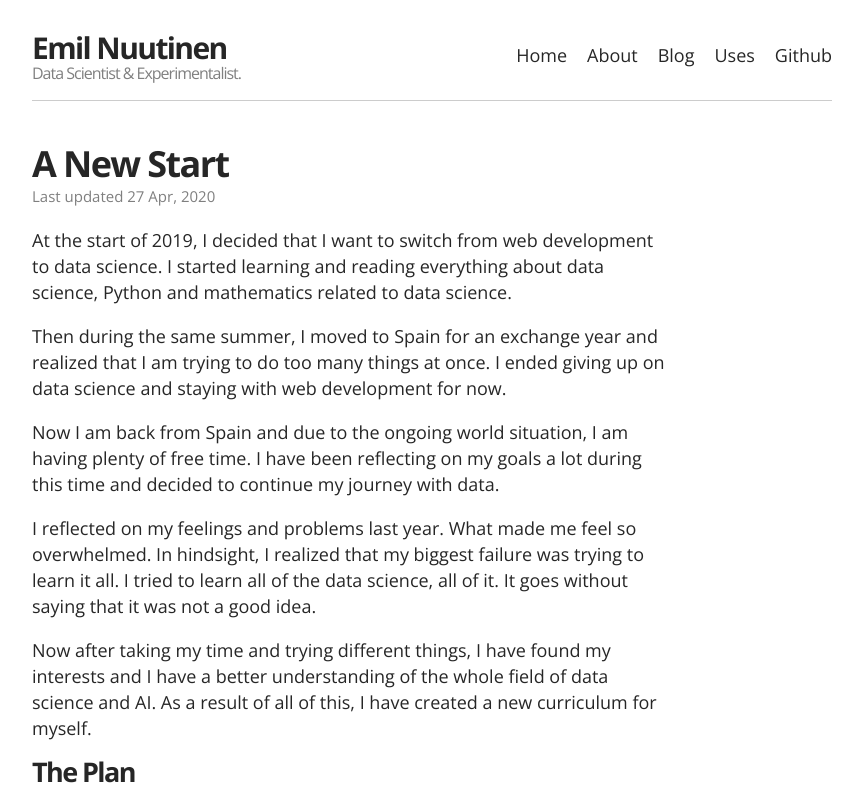
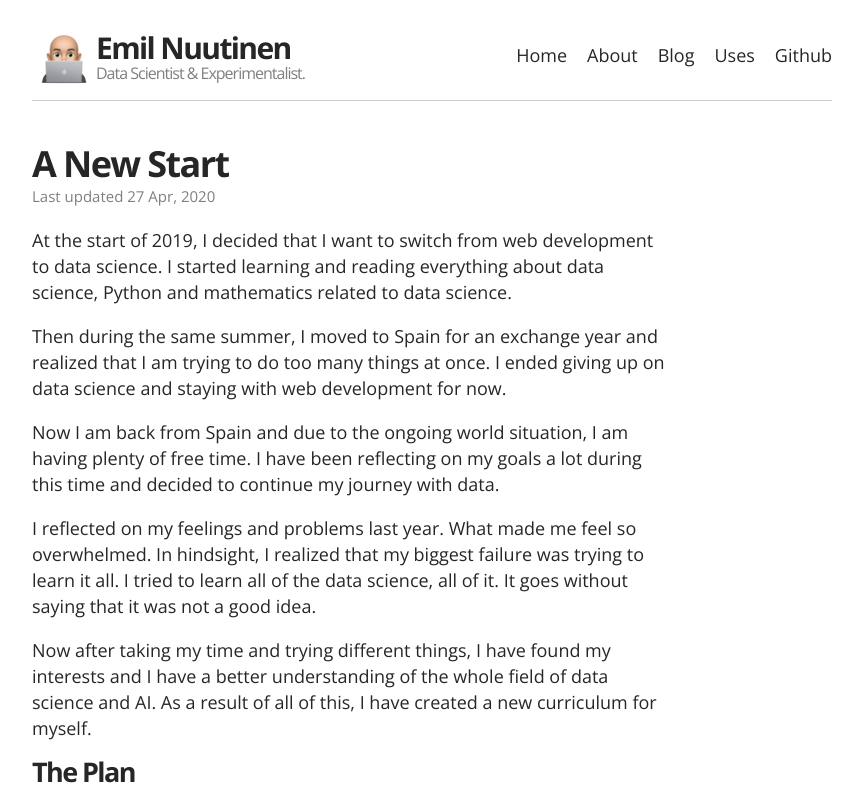
Before and after one commit to emilrwx/emilrwx_website, a Next.js app: page /posts/a-new-start in a window 1280 px wide. Shown: the top 800 px of the page, without its empty margins (208-1070 px from the left). Built offline with nearby package versions, Linux system fonts and the light colour scheme.

Commit message:
Add image to header

```diff
--- a/components/header.js
+++ b/components/header.js
@@ -1,4 +1,5 @@
 import Link from 'next/link'
+import Image from 'next/image'
 import styles from '../styles/Header.module.css'
 
 export default function Header () {
@@ -6,12 +7,15 @@ export default function Header () {
     <div className={styles.header}>
       <div className={styles.content}>
         <div className={styles.titleContainer}>
+          <Image className={styles.titleImage} src='/me.png' alt='me' width='64' height='64' />
+          <div className={styles.titleText}>
             <h1 className={styles.title}>
               <Link href='/'>
                 Emil Nuutinen
               </Link>
             </h1>
             <p className={styles.description}>Data Scientist & Experimentalist.</p>
+          </div>
         </div>
         <div className={styles.menu}>
           <Link className={styles.menuLink} href='/'>
--- a/styles/Header.module.css
+++ b/styles/Header.module.css
@@ -4,7 +4,6 @@
   background: var(--bg);
   height: 100px;
   margin-bottom: 50px;
-  align-items: center;
   display: flex;
   flex-direction: row;
   justify-content: space-between;
@@ -41,6 +40,17 @@
 
 .titleContainer {
   float: left;
+  display: flex;
+  flex-direction: row;
+  align-items: center;
+}
+
+.titleImage {
+  float: left;
+}
+
+.titletext {
+  float: right;
 }
 
 .menu {
```
Also changed, not shown: public/me.png (added). Lines whose indentation alone changed are shown as unchanged.
